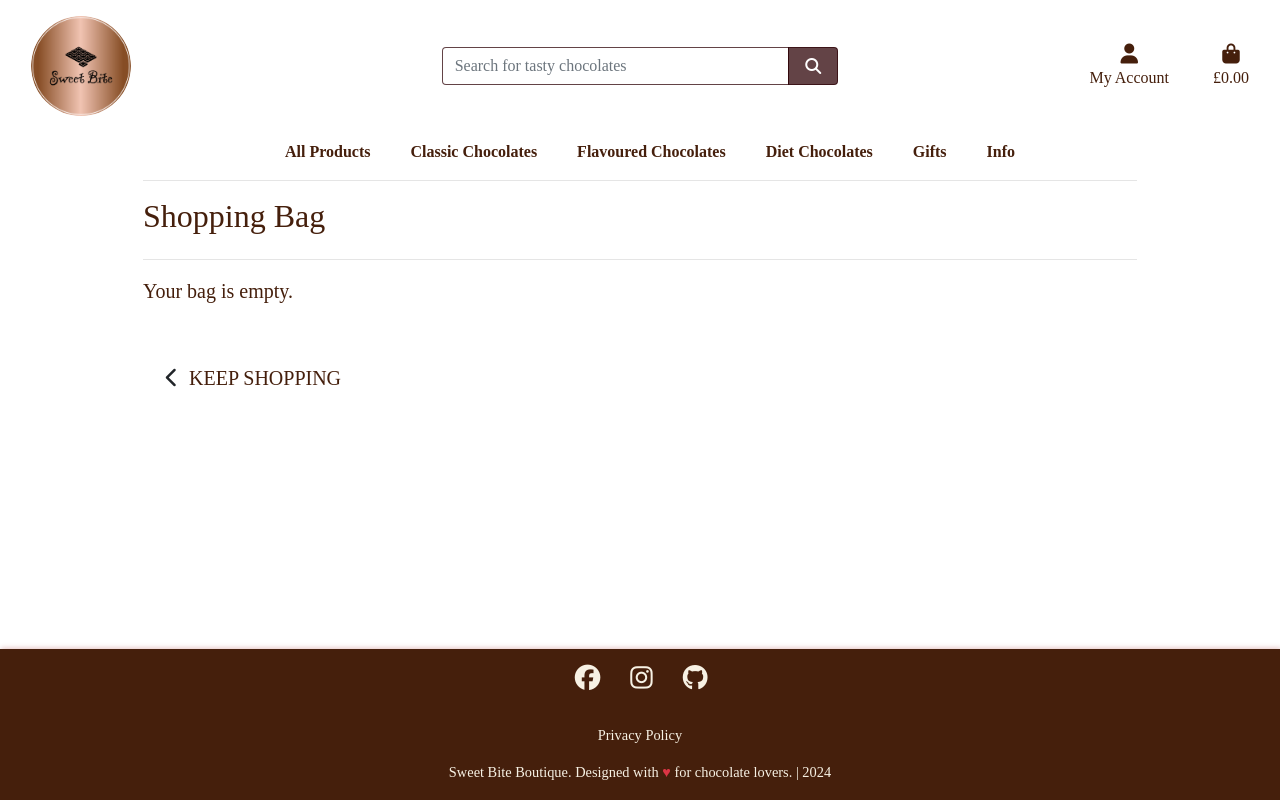
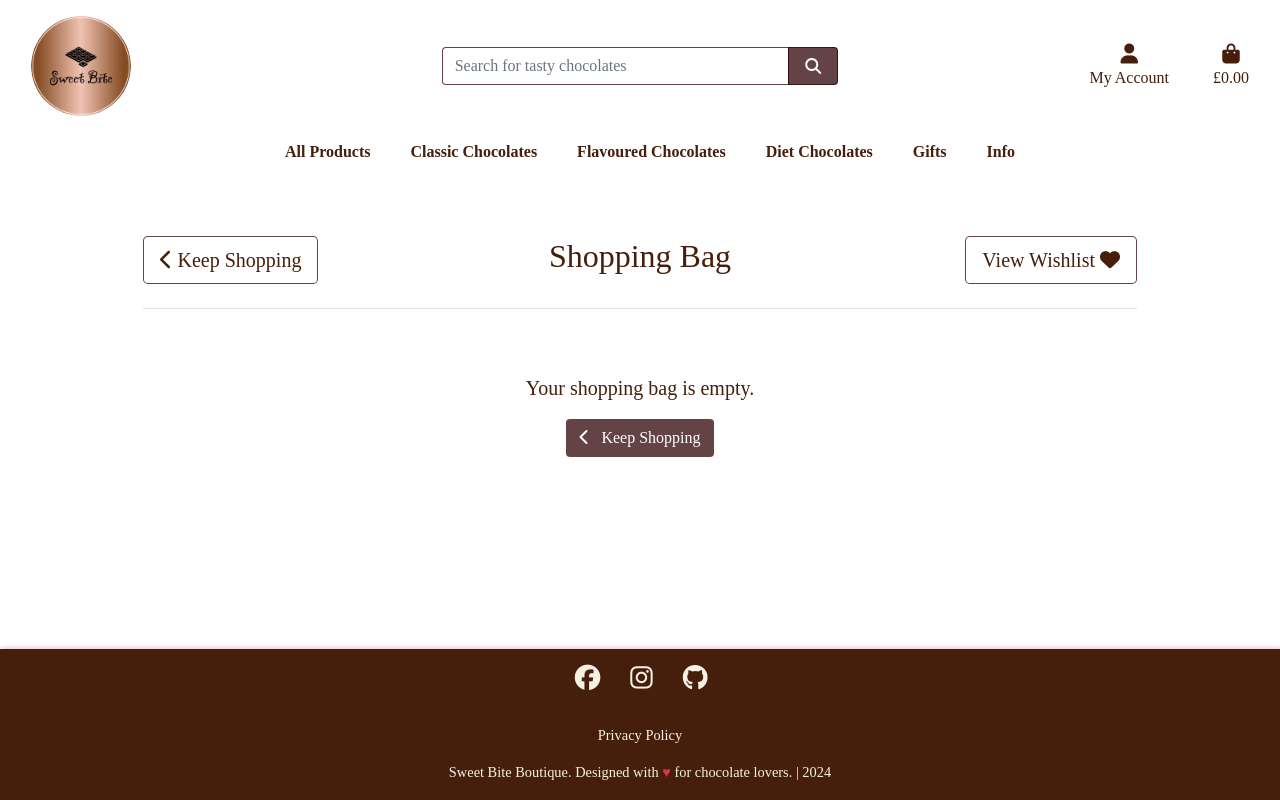
Before and after one commit to HebaAbdulal/Chocolate-shop, a Django app: template bag/templates/bag/bag.html in a window 1280 px wide. Run offline with Django 3.2, Linux system fonts and the light colour scheme; the template is opened without the code that fills it, so the values that code supplies are empty; some libraries are stand-ins or nearby versions.

Commit message:
Add quantity boxes to shopping bag and fix the structure of the template

```diff
--- a/bag/templates/bag/bag.html
+++ b/bag/templates/bag/bag.html
@@ -2,7 +2,7 @@
 {% load static %}
 
 {% block page_header %}
-    <div class="container header-container">
+    <div class="container header-container mt-4">
         <div class="row">
             <div class="col"></div>
         </div>
@@ -11,97 +11,158 @@
 
 {% block content %}
 <div class="overlay"></div>
-    <div class="container mb-2">
-        <div class="row">
-            <div class="col">
-                <hr>
-                <h2 class="logo-font mb-4 text-brown">Shopping Bag</h2>
-                <hr>
+<div class="container mb-2 mt-4">
+    <!-- Row for buttons and heading, all centered with Bootstrap spacing utilities -->
+    <div class="row align-items-center mb-4 pt-4">
+        <!-- Keep Shopping button on the left -->
+        <div class="col-4 text-left">
+            <a href="{% url 'products' %}" class="btn btn-outline-brown pd-btn border-brown btn-lg">
+                <i class="fas fa-chevron-left"></i> Keep Shopping
+            </a>
+        </div>
+
+        <!-- Centered Shopping Bag heading -->
+        <div class="col-4 text-center">
+            <h2 class="logo-font text-brown">Shopping Bag</h2>
+        </div>
+
+        <!-- View Wishlist button on the right -->
+        <div class="col-4 text-right">
+            <a href="" class="btn btn-outline-brown pd-btn border-brown btn-lg">
+                View Wishlist <i class="fas fa-heart"></i>
+            </a>
         </div>
     </div>
+    <hr>
 
     <div class="row">
-            <div class="col">
+        <div class="col-12">
             {% if bag_items %}
-                    <div class="table-responsive rounded">
+                <div class="table-responsive rounded d-none d-md-block">
                     <table class="table table-sm table-borderless">
-                            <thead class="text-black">
-                                <tr>
-                                    <th scope="col" class="text-brown">Product Info</th>
-                                    <th scope="col" class="text-brown"></th>
-                                    <th scope="col" class="text-brown">Price</th>
-                                    <th scope="col" class="text-brown">Qty</th>
-                                    <th scope="col" class="text-brown">Subtotal</th>
+                        <thead class="text-secondary">
+                            <tr class="text-brown">
+                                <th scope="col"></th>
+                                <th scope="col">Product Info</th>
+                                <th scope="col">Price</th>
+                                <th scope="col">Qty</th>
+                                <th></th>
+                                <th scope="col">Subtotal</th>
                             </tr>
                         </thead>
-
+                        <tbody>
                             {% for item in bag_items %}
                                 <tr>
-                                    <td class="p-3 w-25">
+                                    <td class="align-middle w-25">
                                         {% if item.product.image %}
-                                            <p>Image URL: {{ item.product.image.url }}</p>  <!-- Debugging line -->
-                                            <img class="img-fluid rounded w-50" src="{{ item.product.image.url }}" alt="{{ item.product.name }}">
+                                            <img class="img-fluid rounded w-50" src="{{ item.product.image.url }}" alt="{{ item.product_name }}">
                                         {% else %}
-                                            <img class="img-fluid rounded w-50" src="{{ MEDIA_URL }}noimage.png" alt="{{ item.product.name }}">
+                                            <img class="img-fluid rounded w-50" src="{{ MEDIA_URL }}noimage.png" alt="{{ item.product_name }}">
                                         {% endif %}
-
                                     </td>
-
-                                    <td class="py-3">
-                                        <p class="my-0"><strong class="text-brown">{{ item.product.name }}</strong></p>
-                                        <p class="my-0 small text-muted text-brown">SKU: {{ item.product.sku|upper }}</p>
+                                    <td class="align-middle">
+                                        <p class="mb-1 font-weight-bold text-brown">{{ item.product.name }}</p>
+                                        <p class="mb-0 text-muted small">SKU: {{ item.product.sku|upper }}</p>
                                     </td>
-                                    <td class="py-3">
-                                        <p class="my-0 text-brown">${{ item.product.price }}</p>
+                                    <td class="align-middle">£{{ item.product.price }}</td>
+                                    <td class="align-middle" style="width: 15%;">
+                                        <form class="form update-form" method="POST" action="">
+                                            {% csrf_token %}
+                                            <div class="form-group mb-0">
+                                                <div class="input-group input-group-sm">
+                                                    <div class="input-group-prepend">
+                                                        <button class="decrement-qty btn btn-sm btn-brown rounded-1 decrement-qty_{{item.item_id}}" data-item_id="{{ item.item_id }}">
+                                                            <span><i class="fas fa-minus fa-sm"></i></span>
+                                                        </button>
+                                                    </div>
+                                                    <input class="form-control form-control-sm qty_input id_qty_{{ item.item_id }}" type="number"
+                                                           name="quantity" value="{{ item.quantity }}" min="1" max="99" data-item_id="{{ item.item_id }}">
+                                                    <div class="input-group-append">
+                                                        <button class="increment-qty btn btn-sm btn-brown rounded-1 increment-qty_{{item.item_id}}" data-item_id="{{ item.item_id }}">
+                                                            <span><i class="fas fa-plus fa-sm"></i></span>
+                                                        </button>
+                                                    </div>
+                                                </div>
+                                            </div>
+                                        </form>
+                                        <a class="update-link text-brown"><small>Update</small></a>
+                                        <a class="remove-item text-brown float-right" id="remove_{{ item.item_id }}"><small>Remove</small></a>
                                     </td>
-                                    <td class="py-3 w-25">
-                                        <p class="my-0 text-brown">{{ item.quantity }}</p>
-                                    </td>
-                                    <td class="py-3">
-                                        <p class="my-0 text-brown">${{ item.product.price }}</p>
+                                    <td></td>
+                                    <td class="align-middle">
+                                        <p class="my-0">${{ item.product.price }}</p>
                                     </td>
                                 </tr>
                             {% endfor %}
+                        </tbody>
+
+                        <!-- Totals and checkout actions -->
+                        <tfoot>
                             <tr>
-                                <td colspan="5" class="pt-5 text-right">
-                                    <h6><strong class="text-brown">Bag Total: ${{ total|floatformat:2 }}</strong></h6>
-                                    <h6 class="text-brown">Delivery: ${{ delivery|floatformat:2 }}</h6>
-                                    <h4 class="mt-4 text-brown"><strong>Grand Total: ${{ grand_total|floatformat:2 }}</strong></h4>
-                                    {% if free_delivery_delta > 0 %}
-                                        <p class="mb-1 text-danger">
-                                            You could get free delivery by spending just <strong class="text-brown">${{ free_delivery_delta }}</strong> more!
-                                        </p>
-                                    {% endif %}
-                                </td>
+                                <td colspan="4"></td>
+                                <td class="font-weight-bold">Bag Total:</td>
+                                <td class="font-weight-bold">£{{ total|floatformat:2 }}</td>
                             </tr>
                             <tr>
-                                <td colspan="5" class="text-right">
-                                    <a href="{% url 'products' %}" class="btn btn-outline-black rounded-0 btn-lg">
-                                        <span class="icon">
-                                            <i class="fas fa-chevron-left"></i>
-                                        </span>
-                                        <span class="text-uppercase text-brown">Keep Shopping</span>
+                                <td colspan="4"></td>
+                                <td>Delivery:</td>
+                                <td>£{{ delivery|floatformat:2 }}</td>
+                            </tr>
+                            <tr>
+                                <td colspan="4"></td>
+                                <td><strong>Grand Total:</strong></td>
+                                <td class="font-weight-bold">£{{ grand_total|floatformat:2 }}</td>
+                            </tr>
+                            <tr>
+                                <td colspan="6" class="text-right pt-4">
+                                    <a href="{% url 'products' %}" class="btn btn-outline-brown pd-btn border-brown btn-lg mr-2 mb-2 hide-on-small">
+                                        <i class="fas fa-chevron-left"></i> Keep Shopping
                                     </a>
-                                    <a href="" class="btn btn-black rounded-0 btn-lg">
-                                        <span class="text-uppercase text-brown">Secure Checkout</span>
-                                        <span class="icon">
-                                            <i class="fas fa-lock"></i>
-                                        </span>
+                                    <a href="" class="btn btn-brown btn-lg mb-2">
+                                        Secure Checkout <i class="fas fa-lock ml-2"></i>
                                     </a>
                                 </td>
                             </tr>
+                        </tfoot>
                     </table>
                 </div>
             {% else %}
-                    <p class="lead mb-5 text-brown">Your bag is empty.</p>
-                    <a href="{% url 'products' %}" class="btn btn-outline-black rounded-0 btn-lg">
-                        <span class="icon">
-                            <i class="fas fa-chevron-left"></i>
-                        </span>
-                        <span class="text-uppercase text-brown">Keep Shopping</span>
+                <!-- Empty bag message -->
+                <div class="text-center py-5">
+                    <p class="lead text-brown">Your shopping bag is empty.</p>
+                    <a href="{% url 'products' %}" class="btn btn-brown btn-md">
+                        <i class="fas fa-chevron-left text-white mr-2"></i> Keep Shopping
                     </a>
+                </div>
             {% endif %}
         </div>
     </div>
 </div>
 {% endblock %}
+
+{% block postloadjs %}
+{{ block.super }}
+{% include 'products/includes/quantity_input_script.html' %}
+
+<script type="text/javascript">
+    // Update quantity on click
+    $('.update-link').click(function(e) {
+        var form = $(this).prev('.update-form');
+        form.submit();
+    })
+
+    // Remove item and reload on click
+    $('.remove-item').click(function(e) {
+        var csrfToken = "{{ csrf_token }}";
+        var itemId = $(this).attr('id').split('remove_')[1];
+        var size = $(this).data('size');
+        var url = `/bag/remove/${itemId}`;
+        var data = {'csrfmiddlewaretoken': csrfToken, 'size': size};
+
+        $.post(url, data)
+         .done(function() {
+             location.reload();
+         });
+    })
+</script>
+{% endblock %}
```
Lines whose indentation alone changed are shown as unchanged.
